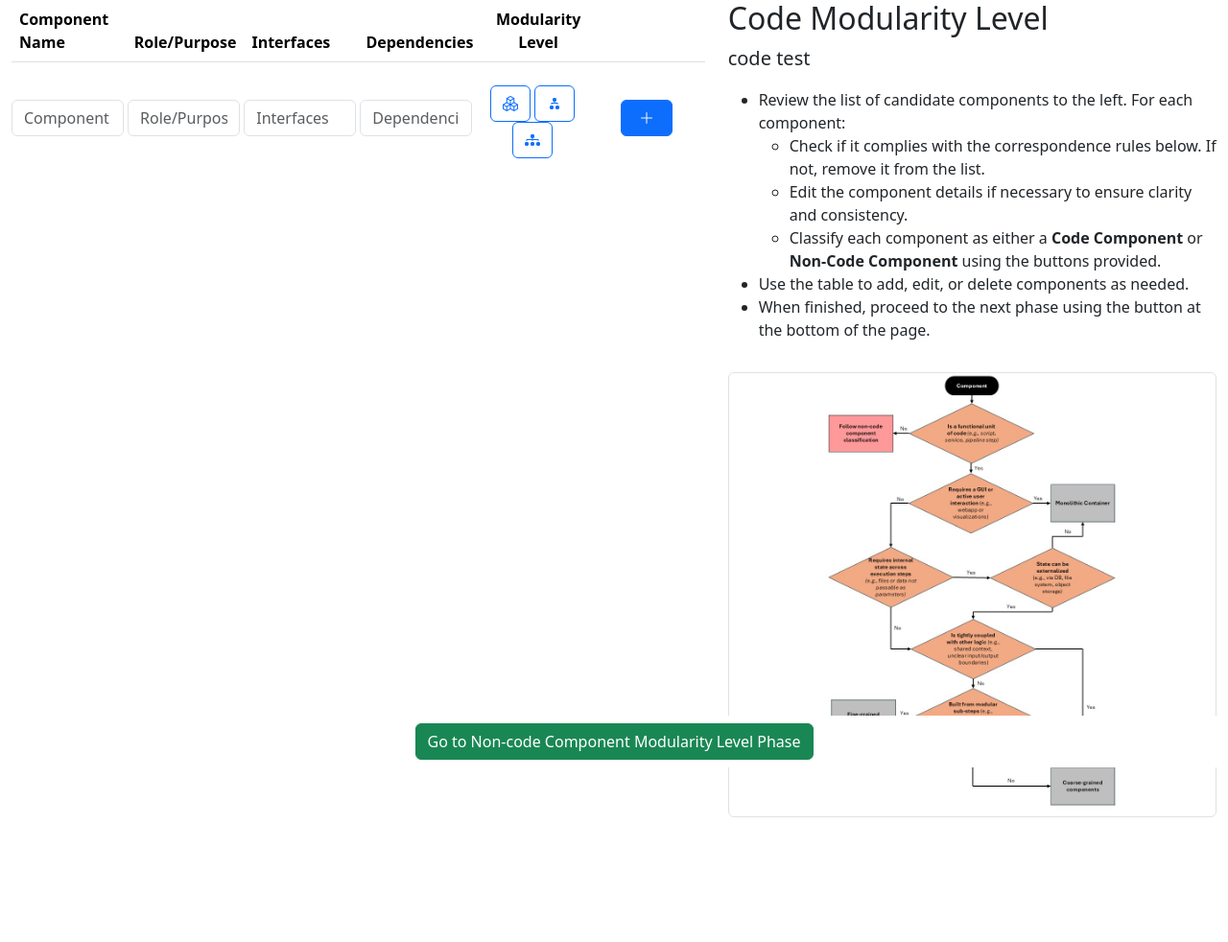
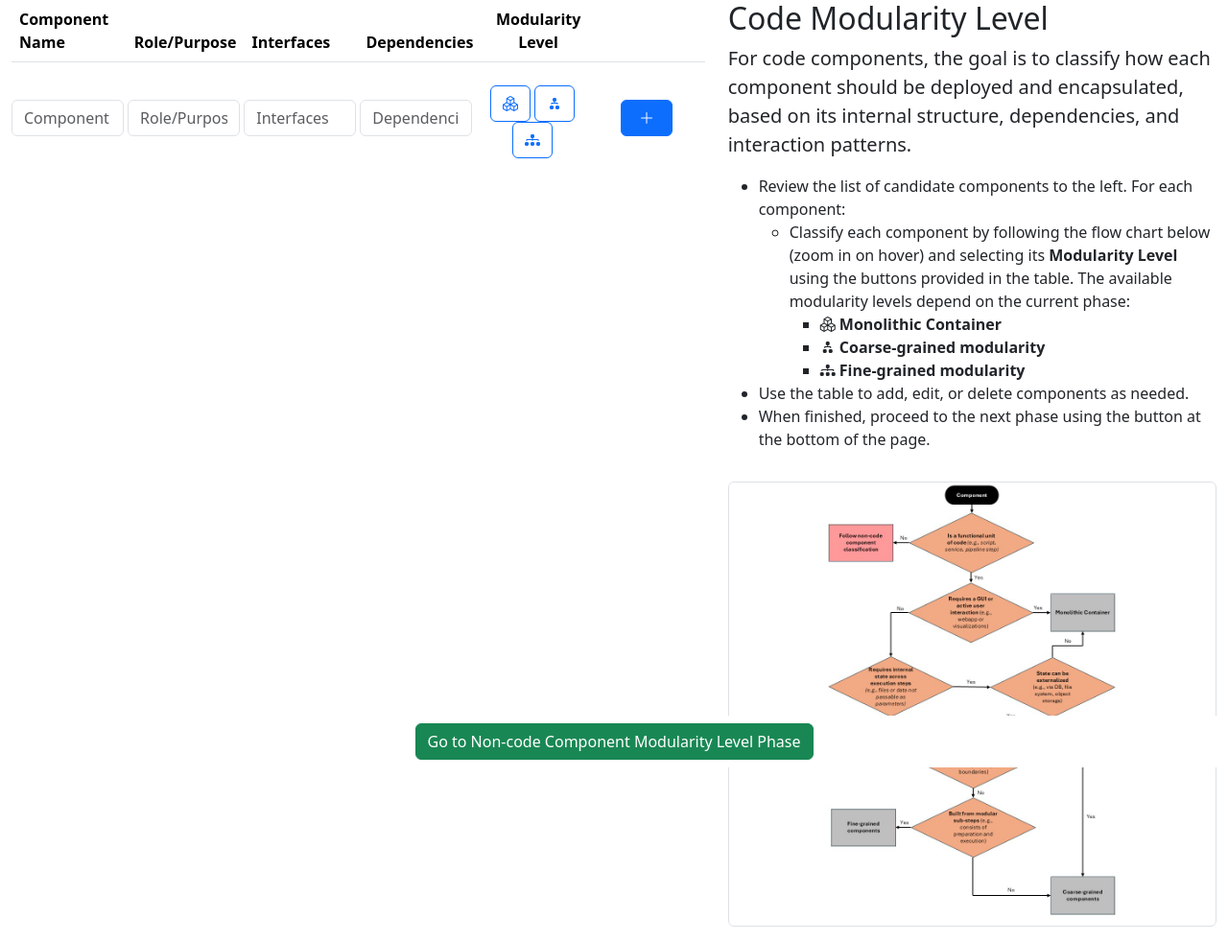
Before and after one commit to SandroBoelsz/dt-mss, a Flask app: page /modularity/code in a window 1280 px wide. Shown: the whole page at 96% size. Before the commit the page ends 852 px from the top, so only its background shows below. Run offline with Flask 3, Linux system fonts and the light colour scheme; lists and menus that the app fills with data are empty.

Commit message:
fully functioning modularity level

```diff
--- a/app/__init__.py
+++ b/app/__init__.py
@@ -1,5 +1,6 @@
-from app.blueprints import viewpoints, home, modularity
+from app.blueprints import viewpoints, home, modularity, decomposition
 from flask import Flask
+
 
 def create_app():
     app = Flask(__name__)
@@ -7,5 +8,6 @@
     app.register_blueprint(home.home_bp)
     app.register_blueprint(viewpoints.viewpoints_bp)
     app.register_blueprint(modularity.modularity_bp)
+    app.register_blueprint(decomposition.decomposition_bp)
 
     return app
--- /dev/null
+++ b/app/static/css/diagram.css
@@ -0,0 +1,9 @@
+#diagram-preview {
+    transition: transform 0.2s cubic-bezier(0.4, 0, 0.2, 1), box-shadow 0.2s;
+    cursor: zoom-in;
+}
+#diagram-preview:hover {
+    transform: scale(1.3);
+    z-index: 10;
+    box-shadow: 0 0 24px 4px rgba(0,0,0,0.25);
+}
--- a/app/static/js/componentController.js
+++ b/app/static/js/componentController.js
@@ -136,25 +136,52 @@
             component.modularity === "monolithic"
               ? "btn-primary"
               : "btn-outline-primary"
-          }" title="monolithic" onclick="selectCodeComponentModularity(event, ${index}, 'monolithic')">
+          }" title="monolithic" onclick="selectComponentModularity(event, ${index}, 'monolithic')">
             <i class="bi bi-boxes"></i>
           </button>
           <button type="button" class="btn ${
             component.modularity === "coarse"
               ? "btn-primary"
               : "btn-outline-primary"
-          }" title="coarse" onclick="selectCodeComponentModularity(event, ${index}, 'coarse')">
+          }" title="coarse" onclick="selectComponentModularity(event, ${index}, 'coarse')">
             <i class="bi bi-diagram-2-fill"></i>
           </button>
           <button type="button" class="btn ${
             component.modularity === "fine"
               ? "btn-primary"
               : "btn-outline-primary"
-          }" title="fine" onclick="selectCodeComponentModularity(event, ${index}, 'fine')">
+          }" title="fine" onclick="selectComponentModularity(event, ${index}, 'fine')">
             <i class="bi bi-diagram-3-fill"></i>
           </button>
         </td>`;
     }
+    if (window.APP_CONFIG.viewpoint === "Non-code") {
+      rowHtml += `
+        <td class="text-center">
+          <button type="button" class="btn ${
+            component.modularity === "base"
+              ? "btn-primary"
+              : "btn-outline-primary"
+          }" title="monolithic" onclick="selectComponentModularity(event, ${index}, 'base')">
+            <i class="bi bi-archive-fill"></i>
+          </button>
+          <button type="button" class="btn ${
+            component.modularity === "external"
+              ? "btn-primary"
+              : "btn-outline-primary"
+          }" title="coarse" onclick="selectComponentModularity(event, ${index}, 'external')">
+            <i class="bi bi-cloudy-fill"></i>
+          </button>
+          <button type="button" class="btn ${
+            component.modularity === "auxiliary"
+              ? "btn-primary"
+              : "btn-outline-primary"
+          }" title="fine" onclick="selectComponentModularity(event, ${index}, 'auxiliary')">
+            <i class="bi bi-folder-fill"></i>
+          </button>
+        </td>`;
+    }
+
     rowHtml += `
         <td class="text-center">
             <button type="button" class="btn btn-success" title="Edit" onclick="handleComponentEditing(event, ${index})">
@@ -191,11 +218,11 @@
 
 function setEditModularity(modularity) {
   document.getElementById("monolithicBtn").className =
-    modularity === "monolithic" ? "btn btn-primary" : "btn btn-outline-primary";
+    (modularity === "monolithic" || modularity === "base") ? "btn btn-primary" : "btn btn-outline-primary";
   document.getElementById("coarseBtn").className =
-    modularity === "coarse" ? "btn btn-primary" : "btn btn-outline-primary";
+    (modularity === "coarse" || modularity === "external") ? "btn btn-primary" : "btn btn-outline-primary";
   document.getElementById("fineBtn").className =
-    modularity === "fine" ? "btn btn-primary" : "btn btn-outline-primary";
+    (modularity === "fine" || modularity === "auxiliary") ? "btn btn-primary" : "btn btn-outline-primary";
   document.getElementById("modularityInput").value = modularity;
 }
 
@@ -208,7 +235,7 @@
   loadComponentsFromLocalStorage();
 }
 
-function selectCodeComponentModularity(event, index, modularity) {
+function selectComponentModularity(event, index, modularity) {
   event.preventDefault();
   viewpoint = window.APP_CONFIG.viewpoint;
   component = get_component_from_local_storage(viewpoint, index);
@@ -237,7 +264,7 @@
   if (viewpoint === "Correspondence") {
     setEditComponentType(component.isNonCodeComponent);
   }
-  if (viewpoint === "Code") {
+  if (viewpoint === "Code" || viewpoint === "Non-code") {
     setEditModularity(component.modularity);
   }
 
--- a/app/templates/modularity_level.html
+++ b/app/templates/modularity_level.html
@@ -2,6 +2,8 @@
 {% block title %}{{viewpoint}} Modularity{% endblock %}
 
 {% block content %}
+
+<link rel="stylesheet" href="{{ url_for('static', filename='css/diagram.css') }}">
 
 <div class="container-fluid">
     <div class="row">
@@ -20,7 +22,8 @@
                                 <th scope="col" class="col-2"
                                     style="position: sticky; top: 0; background: #fff; z-index: 2;">Dependencies</th>
                                 <th scope="col" class="col-2 text-center"
-                                    style="position: sticky; top: 0; background: #fff; z-index: 2;">Modularity Level</th>
+                                    style="position: sticky; top: 0; background: #fff; z-index: 2;">Modularity Level
+                                </th>
                                 <th scope="col" class="col-2"
                                     style="position: sticky; top: 0; background: #fff; z-index: 2;"></th>
                             </tr>
@@ -45,6 +48,7 @@
                     <div class="col-2 text-center">
                         <input type="hidden" name="modularity" id="modularityInput" value="">
                         <div id="modularityButtons" style="margin-top: 0.5rem;">
+                            {% if viewpoint == 'Code' %}
                             <button type="button" class="btn btn-outline-primary" id="monolithicBtn" title="Monolithic"
                                 onclick="setEditModularity('monolithic')">
                                 <i class="bi bi-boxes"></i>
@@ -57,6 +61,20 @@
                                 onclick="setEditModularity('fine')">
                                 <i class="bi bi-diagram-3-fill"></i>
                             </button>
+                            {% elif viewpoint == 'Non-code' %}
+                            <button type="button" class="btn btn-outline-primary" id="monolithicBtn" title="Base"
+                                onclick="setEditModularity('base')">
+                                <i class="bi bi-archive-fill"></i>
+                            </button>
+                            <button type="button" class="btn btn-outline-primary" id="coarseBtn" title="External"
+                                onclick="setEditModularity('external')">
+                                <i class="bi bi-cloudy-fill"></i>
+                            </button>
+                            <button type="button" class="btn btn-outline-primary" id="fineBtn" title="Auxiliary"
+                                onclick="setEditModularity('auxiliary')">
+                                <i class="bi bi-folder-fill"></i>
+                            </button>
+                            {% endif %}
                         </div>
                     </div>
                     <div class="col-2 d-flex justify-content-center ps-1 pe-2">
@@ -76,12 +94,26 @@
                 <ul>
                     <li>Review the list of candidate components to the left. For each component:
                         <ul>
-                            <li>Check if it complies with the correspondence rules below. If not, remove it from the
-                                list.
+                            <li>Classify each component by following the flow chart below (zoom in on hover) and
+                                selecting its <strong>Modularity Level</strong> using the buttons provided in the table.
+                                The available modularity levels depend on the current phase:
+                                <ul>
+                                    {% if viewpoint == 'Code' %}
+                                    <li><i class="bi bi-boxes"></i> <strong>Monolithic Container</strong></li>
+                                    <li><i class="bi bi-diagram-2-fill"></i> <strong>Coarse-grained modularity</strong>
+                                    </li>
+                                    <li><i class="bi bi-diagram-3-fill"></i> <strong>Fine-grained modularity</strong>
+                                    </li>
+                                    {% elif viewpoint == 'Non-code' %}
+                                    <li><i class="bi bi-archive-fill"></i> <strong>Include in container or base
+                                            image</strong></li>
+                                    <li><i class="bi bi-cloudy-fill"></i> <strong>External data sources accessable by
+                                            VRE components</strong></li>
+                                    <li><i class="bi bi-folder-fill"></i> <strong>VRE resource or auxiliary
+                                            asset</strong></li>
+                                    {% endif %}
+                                </ul>
                             </li>
-                            <li>Edit the component details if necessary to ensure clarity and consistency.</li>
-                            <li>Classify each component as either a <strong>Code Component</strong> or <strong>Non-Code
-                                    Component</strong> using the buttons provided.</li>
                         </ul>
                     </li>
                     <li>Use the table to add, edit, or delete components as needed.</li>
@@ -89,17 +121,19 @@
                 </ul>
             </div>
             <div class="d-flex justify-content-center pb-3" style="max-height: 60vh; overflow-y: auto; width: 100%;">
-                <img src="{{ url_for('static', filename='img/thesis_modularity_flowchart_code.jpg') }}" alt="Correspondence Table"
-                    class="img-fluid border rounded"
+                <img src="{{ url_for('static', filename='img/thesis_modularity_flowchart_code.jpg') }}"
+                    alt="Correspondence Table" class="img-fluid border rounded"
                     style="object-fit: contain; width: 100%; min-width: 0; min-height: 0;" id="diagram-preview">
             </div>
         </div>
     </div>
     <nav class="navbar navbar-light bg-white fixed-bottom m-0">
         <div class="container-fluid justify-content-center text-center">
-            <a href="{{ url_for('modularity.nonCodeComponents') }}" class="btn btn-success mx-1"
+            <a href="{% if viewpoint == 'Code' %}{{ url_for('modularity.nonCodeComponents') }}{% else %}{{ url_for('decomposition.decomposition') }}{% endif %}"
+                class="btn btn-success mx-1"
                 onclick="if (!all_components_have_modularity()) { alert('Please select a modularity level for all components before proceeding.'); return false; } return confirm('Are you sure? You will not be able to edit this intermediate result or return to this phase. Instead you will proceed to the next phase.');">
-                Go to Non-code Component Modularity Level Phase
+                {% if viewpoint == 'Code' %} Go to Non-code Component Modularity Level Phase {% else %} Go to Component
+                Decomposition Phase {% endif %}
             </a>
         </div>
     </nav>
@@ -120,7 +154,4 @@
     });
 </script>
 
-<!-- Add this hidden input inside the form for modularity value -->
-
-
 {% endblock %}
```
Also changed, not shown: app/blueprints/decomposition.py (added, +8 -0 lines), app/blueprints/modularity.py (+9 -2 lines), app/templates/viewpoints.html (+6 -3 lines), app/templates/decomposition.html (added). Lines whose indentation alone changed are shown as unchanged.
